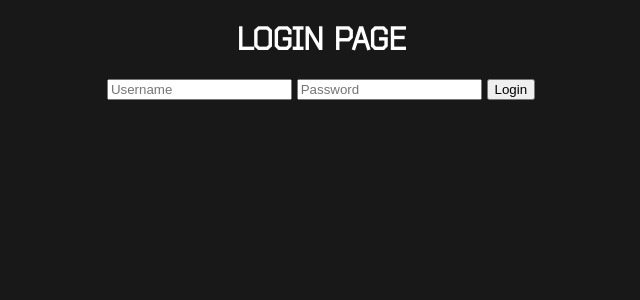
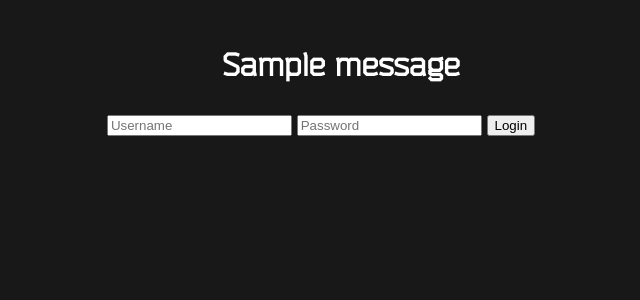
Before and after one commit to NathanSteinway/EFT_Helper, a Flask app: page /login in a window 1280 px wide. Shown: the part 76-376 px from the top of the page, without its empty margins (319-959 px from the left). Run offline with Flask 3, Linux system fonts and the light colour scheme; tables that the repository leaves empty hold one stand-in row (values such as "Sample post"); one stand-in notice (Sample message) is shown.

Commit message:
adds flash messaging

```diff
--- a/server.py
+++ b/server.py
@@ -58,8 +58,6 @@ def login():
 
         login_user(user)
 
-        flash('You are logged in.')
-
         return redirect("/hideout")
     return render_template('login.html', form=form)
 
@@ -88,11 +86,14 @@ def register():
 @login_required
 def logout():
     logout_user()
-    flash('You are logged out.')
     return redirect('/login')
 
 @app.route("/hideout")
 def hideout():
+
+    if current_user.is_authenticated == False:
+        flash('Log in to view your hideout!')
+        return redirect("/login")
 
 
     # hardware = Items.query.filter_by(item_category='Hardware')
--- a/static/styles.css
+++ b/static/styles.css
@@ -1,6 +1,14 @@
 @font-face {
     font-family: Bender;
     src:url('../static/bender/Bender/Jovanny\ Lemonad\ -\ Bender.otf')
+}
+
+.flashes {
+    text-align: center;
+    padding-top: 15px;
+    list-style-type: none;
+    font-size: xx-large;
+
 }
 
 body {
--- a/templates/login.html
+++ b/templates/login.html
@@ -6,7 +6,17 @@
 {% endblock head %}
 
 {% block content %}
-    <h1 class="login_title">LOGIN PAGE</h1>
+    <h1 class="login_title">
+        {% with messages = get_flashed_messages() %}
+            {% if messages %}
+            <ul class=flashes>
+                {% for message in messages %}
+                <li>{{ message }}</li>
+                {% endfor %}
+            </ul>
+            {% endif %}
+        {% endwith %}
+    </h1>
     <form method="POST" action="" class="login_form">
         {{form.hidden_tag()}}
         {{form.username}}
```
Also changed, not shown: templates/hideout.html (+11 -0 lines).
